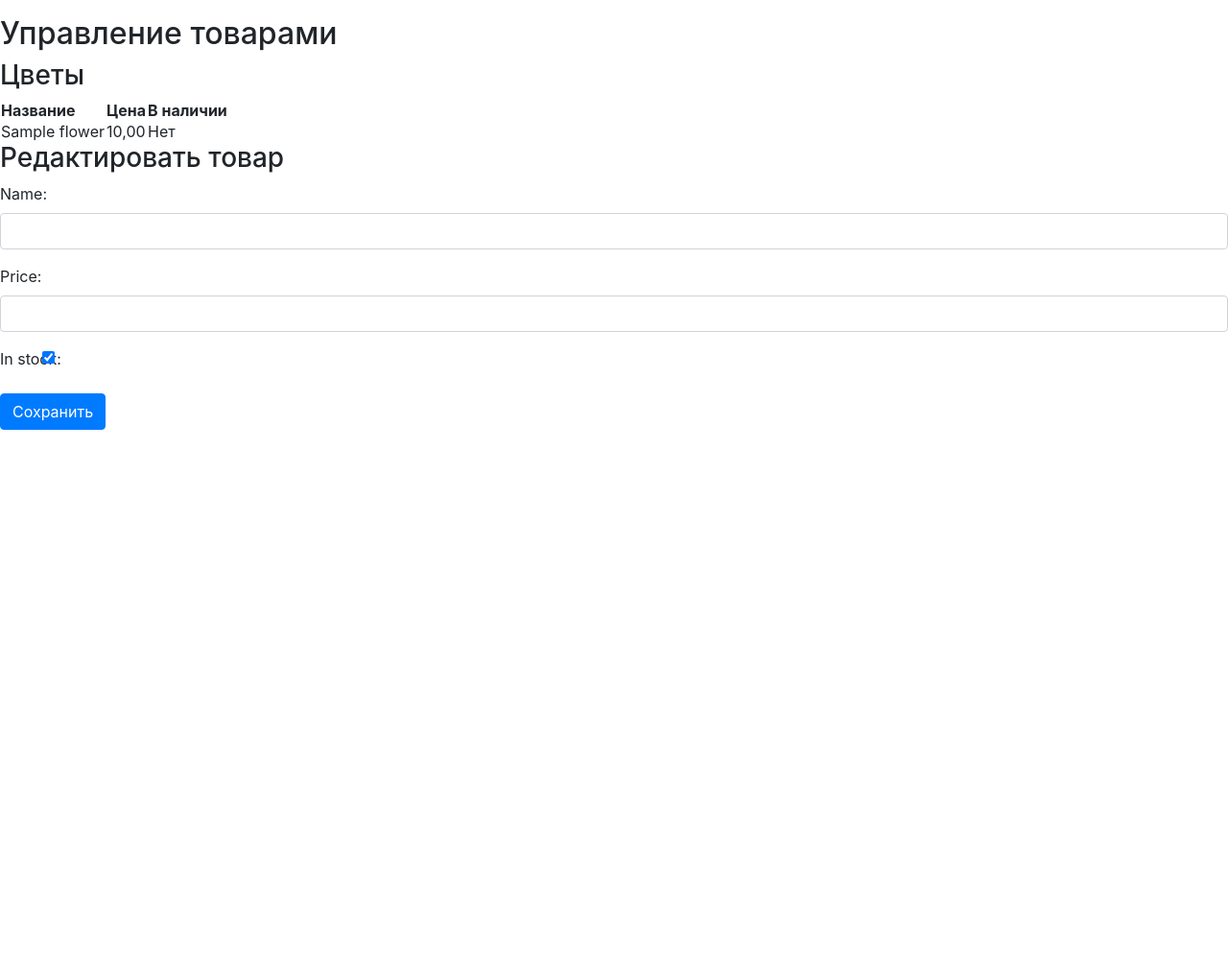
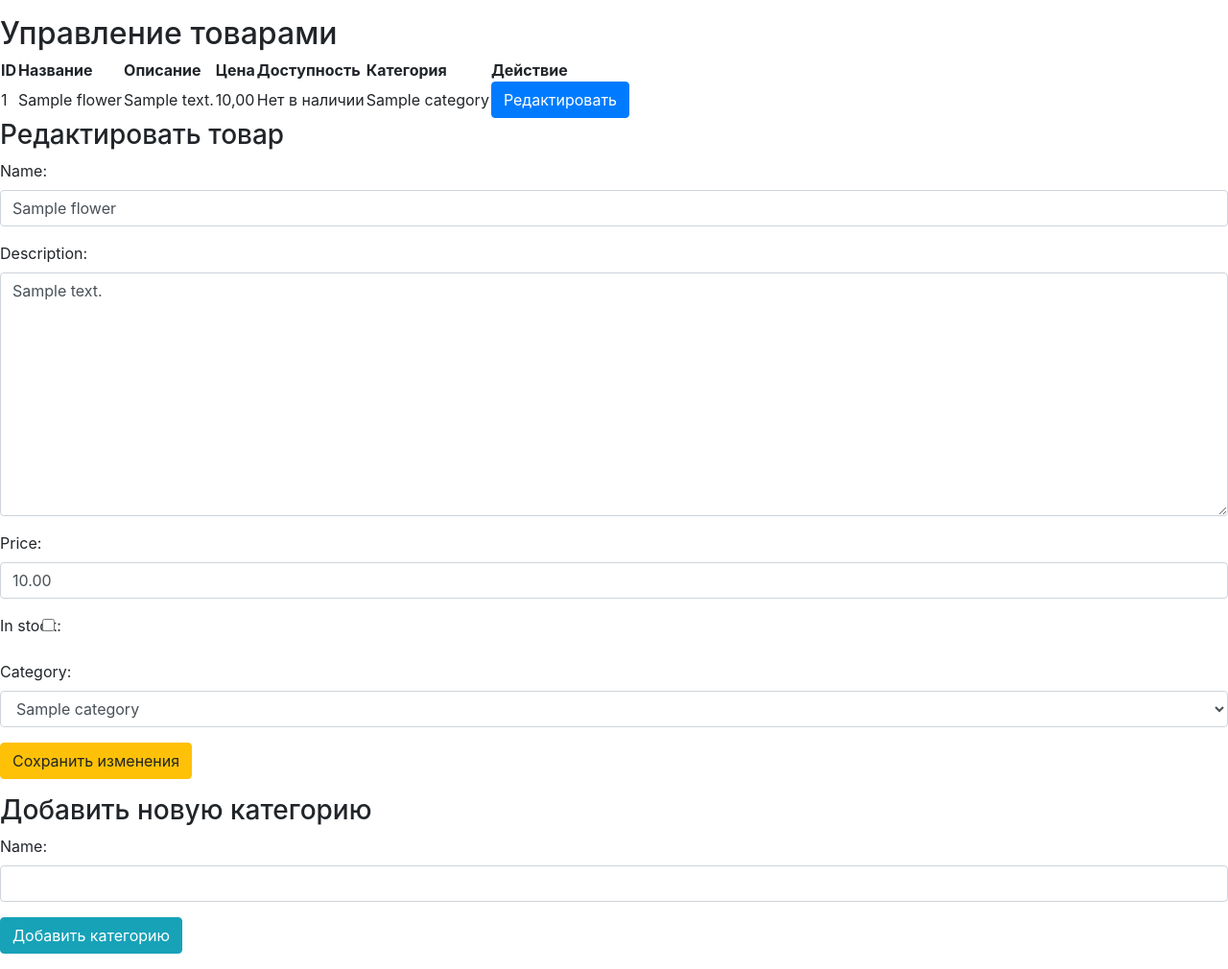
Before and after one commit to KarkachevYV/flower-delivery, a Django app: page /admin-panel/manage-products/?edit_id=1 in a window 1280 px wide. Shown: the part 112-1122 px from the top of the page at 96% size. Before the commit the page ends 560 px from the top, so only its background shows below. Run offline with Django 5.2, Linux system fonts and the light colour scheme; a user stored in the database is signed in; tables that the repository leaves empty hold one stand-in row (values such as "Sample post"); some libraries are stand-ins or nearby versions.

Commit message:
Полностью рабочий код проекта. Можно пользоваться..

```diff
--- a/admin_panel/forms.py
+++ b/admin_panel/forms.py
@@ -2,7 +2,7 @@
 from django import forms
 from accounts.models import CustomUser
 from orders.models import Order
-from catalog.models import Flower
+from catalog.models import Flower, Category
 
 class UserManagementForm(forms.ModelForm):
     class Meta:
@@ -26,9 +26,19 @@
 class FlowerManagementForm(forms.ModelForm):
     class Meta:
         model = Flower
-        fields = ['name', 'price', 'in_stock']
+        fields = ['name', 'description', 'price', 'in_stock', 'category']
         widgets = {
             'name': forms.TextInput(attrs={'class': 'form-control'}),
+            'description': forms.Textarea(attrs={'class': 'form-control'}),
             'price': forms.NumberInput(attrs={'class': 'form-control'}),
             'in_stock': forms.CheckboxInput(attrs={'class': 'form-check-input'}),
+            'category': forms.Select(attrs={'class': 'form-control'})
         }
+
+class CategoryForm(forms.ModelForm):
+    class Meta:
+        model = Category
+        fields = ['name']
+        widgets = {
+            'name': forms.TextInput(attrs={'class': 'form-control'})
+        }
--- a/admin_panel/urls.py
+++ b/admin_panel/urls.py
@@ -1,6 +1,6 @@
 # admin_panel/urls.py
 from django.urls import path
-from .views import dashboard, manage_users, manage_orders, manage_products
+from .views import dashboard, manage_users, manage_orders, repeat_order, manage_products, add_category
 
 
 app_name = 'admin_panel'
@@ -9,5 +9,7 @@
     path('dashboard/', dashboard, name='dashboard'),
     path('manage-users/', manage_users, name='manage_users'),  # управление пользователями
     path('manage-orders/', manage_orders, name='manage_orders'),  # управление заказами
+    path('repeat-order/<int:order_id>/', repeat_order, name='repeat_order'),
     path('manage-products/', manage_products, name='manage_products'),  # управление товарами
+    path('add-category/', add_category, name='add_category'),
 ]
--- a/admin_panel/views.py
+++ b/admin_panel/views.py
@@ -3,11 +3,12 @@
 from datetime import datetime
 from django.core.paginator import Paginator
 from django.shortcuts import render, redirect, get_object_or_404
+from django.contrib.admin.views.decorators import staff_member_required
 from django.contrib.auth.decorators import user_passes_test
 from accounts.models import CustomUser
-from orders.models import Order
+from orders.models import Order, OrderItem
 from catalog.models import Flower, Category
-from .forms import UserManagementForm, OrderManagementForm, FlowerManagementForm
+from .forms import UserManagementForm, OrderManagementForm, FlowerManagementForm, CategoryForm
 
 def is_admin(user):
     return user.is_authenticated and user.role == 'admin'
@@ -78,23 +79,61 @@
         'form': form
     })
 
-@user_passes_test(is_admin)
+@staff_member_required
 def manage_products(request):
     flowers = Flower.objects.all()
     categories = Category.objects.all()
+    form = FlowerManagementForm()
+    category_form = CategoryForm()
+    editing = False  # Флаг для отслеживания режима редактирования
+    selected_flower = None  # Для хранения текущего редактируемого товара
 
     if request.method == 'POST':
-        flower_id = request.POST.get('flower_id')
-        flower = get_object_or_404(Flower, id=flower_id)
-        form = FlowerManagementForm(request.POST, instance=flower)
+        if 'flower_id' in request.POST:  # Редактирование
+            selected_flower = get_object_or_404(Flower, id=request.POST['flower_id'])
+            form = FlowerManagementForm(request.POST, instance=selected_flower)
+            editing = True
+        else:  #  Добавление нового товара
+            form = FlowerManagementForm(request.POST)
+
         if form.is_valid():
             form.save()
-            return redirect('manage_products')
-    else:
-        form = FlowerManagementForm()
+            return redirect('admin_panel:manage_products')
+
+    # Если был GET-запрос с параметром `edit_id`, то заполняем форму товара
+    elif 'edit_id' in request.GET:
+        selected_flower = get_object_or_404(Flower, id=request.GET['edit_id'])
+        form = FlowerManagementForm(instance=selected_flower)
+        editing = True
 
     return render(request, 'admin_panel/manage_products.html', {
         'flowers': flowers,
         'categories': categories,
-        'form': form
+        'form': form,
+        'category_form': category_form,
+        'editing': editing,
+        'selected_flower': selected_flower
     })
+
+@staff_member_required
+def add_category(request):
+    if request.method == 'POST':
+        form = CategoryForm(request.POST)
+        if form.is_valid():
+            form.save()
+            return redirect('admin_panel:manage_products')
+    return redirect('admin_panel:manage_products')
+
+def repeat_order(request, order_id):
+    old_order = get_object_or_404(Order, id=order_id)
+    new_order = Order.objects.create(user=old_order.user, status='new')
+
+    for item in old_order.items.all():
+        OrderItem.objects.create(
+            order=new_order,
+            flower=item.flower,
+            quantity=item.quantity,
+            price=item.price
+        )
+
+    return redirect('cart')  # Перенаправление в корзину
--- a/orders/models.py
+++ b/orders/models.py
@@ -28,9 +28,11 @@
         return f'Заказ #{self.id} — {self.customer.username}'
 
 class OrderItem(models.Model):
-    order = models.ForeignKey(Order, on_delete=models.CASCADE)
+    order = models.ForeignKey(Order, on_delete=models.CASCADE, related_name='items')  # Важно: related_name='items'
     flower = models.ForeignKey(Flower, on_delete=models.CASCADE)
     quantity = models.PositiveIntegerField(default=1)
+    price = models.DecimalField(max_digits=10, decimal_places=2)  # Добавляем поле price
+
 
     def __str__(self):
         return f'{self.flower.name} x {self.quantity}'
--- a/orders/urls.py
+++ b/orders/urls.py
@@ -1,6 +1,7 @@
 # orders/urls.py
 from django.urls import path
 from . import views
+# from .views import repeat_order
 
 app_name = 'orders'
 
@@ -10,4 +11,5 @@
     path('checkout/', views.checkout, name='checkout'),  # оформление заказа
     path('api/orders/', views.OrderViewSet.as_view({'get': 'list'}), name='order_api'),  # API для заказов
     path('order-history/', views.order_history, name='order_history'),  # история заказов
+    path('repeat-order/<int:order_id>/', views.repeat_order, name='repeat_order'),
 ]
--- a/templates/admin_panel/manage_products.html
+++ b/templates/admin_panel/manage_products.html
@@ -3,26 +3,54 @@
 
 {% block content %}
 <h2>Управление товарами</h2>
-<h3>Цветы</h3>
+<!-- Список товаров -->
 <table>
   <tr>
+      <th>ID</th>
       <th>Название</th>
+      <th>Описание</th>
       <th>Цена</th>
-        <th>В наличии</th>
+      <th>Доступность</th>
+      <th>Категория</th>
+      <th>Действие</th>
   </tr>
   {% for flower in flowers %}
   <tr>
+    <td>{{ flower.id }}</td>
     <td>{{ flower.name }}</td>
+    <td>{{ flower.description }}</td>
     <td>{{ flower.price }}</td>
-        <td>{{ flower.in_stock|yesno:"Да,Нет" }}</td>
+    <td>{% if flower.in_stock %} В наличии {% else %} Нет в наличии {% endif %}</td>
+    <td>{{ flower.category }}</td>
+    <td>
+        <a href="{% url 'admin_panel:manage_products' %}?edit_id={{ flower.id }}" class="btn btn-primary">
+            Редактировать
+        </a>
+    </td>
   </tr>
   {% endfor %}
 </table>
 
-<h3>Редактировать товар</h3>
+<!-- Форма для добавления/редактирования товара -->
+<h3>{% if editing %}Редактировать товар{% else %}Добавить новый товар{% endif %}</h3>
 <form method="post">
     {% csrf_token %}
     {{ form.as_p }}
-    <button type="submit" class="btn btn-primary">Сохранить</button>
+    {% if selected_flower %}
+        <input type="hidden" name="flower_id" value="{{ selected_flower.id }}">
+    {% endif %}
+    <button type="submit" class="btn {% if editing %}btn-warning{% else %}btn-success{% endif %}">
+        {% if editing %}Сохранить изменения{% else %}Добавить товар{% endif %}
+    </button>
 </form>
+
+
+<!-- Форма для добавления новой категории -->
+<h3>Добавить новую категорию</h3>
+<form method="post" action="{% url 'admin_panel:add_category' %}">
+    {% csrf_token %}
+    {{ category_form.as_p }}
+    <button type="submit" class="btn btn-info">Добавить категорию</button>
+</form>
+
 {% endblock %}
```
Also changed, not shown: orders/views.py (+29 -4 lines), templates/catalog/flower_catalog.html (+23 -6 lines), templates/orders/order_history.html (+8 -2 lines), catalog/migrations/0002_alter_flower_category.py (added), catalog/migrations/0003_alter_flower_category.py (added), catalog/models.py (line endings or trailing spaces), catalog/urls.py (line endings or trailing spaces), orders/migrations/0003_orderitem_price_alter_orderitem_order.py (added), orders/migrations/0004_alter_orderitem_order.py (added). Lines whose indentation alone changed are shown as unchanged.
